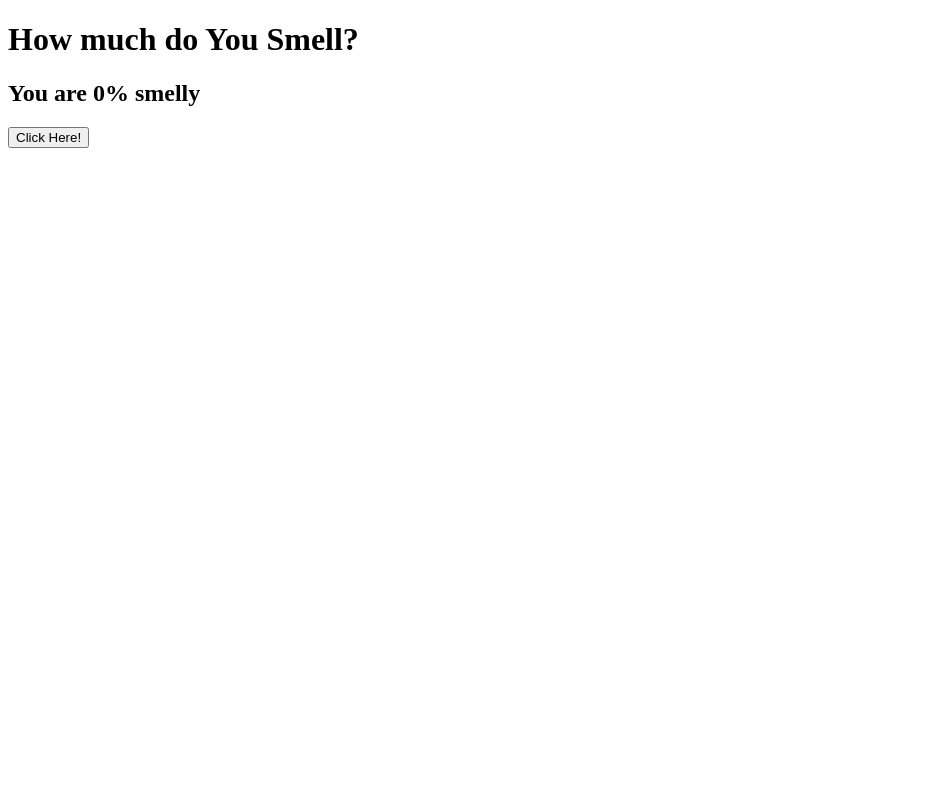
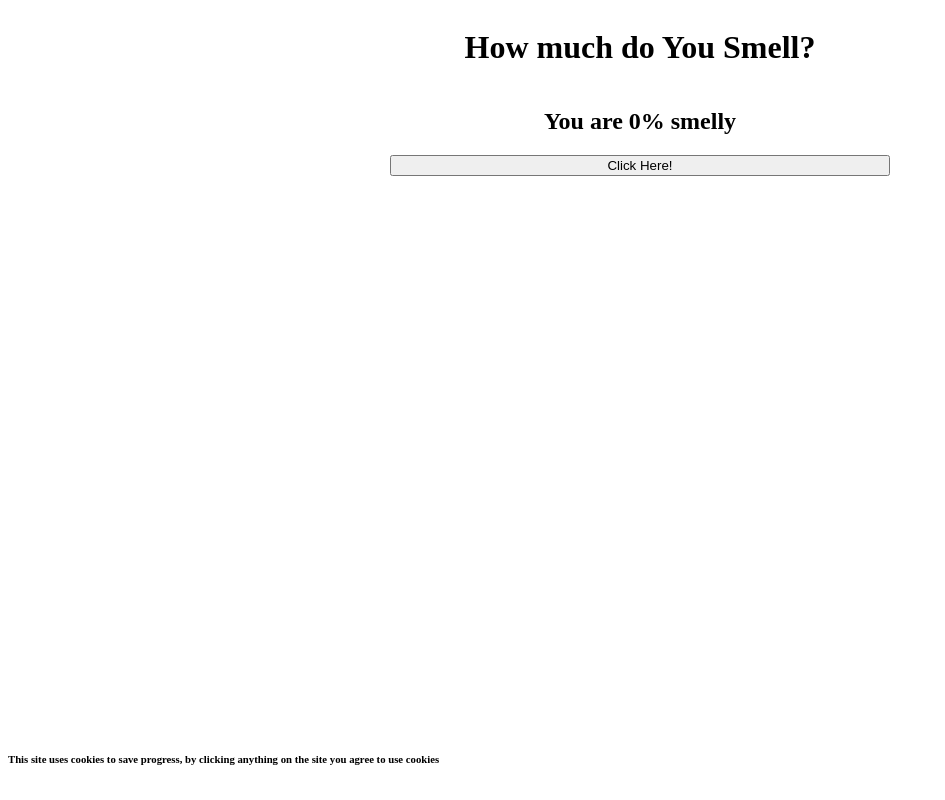
Before and after one commit to kristy-fournier/kristy-fournier.github.io, a plain HTML site: page YouSmell/index.html in a window 1280 px wide. Shown: the whole page, without its empty margins (0-945 px from the left). Drawn offline with Linux system fonts and the light colour scheme.

Commit message:
fixed some stuff also cookies exist now

```diff
--- a/YouSmell/index.html
+++ b/YouSmell/index.html
@@ -2,13 +2,18 @@
 <html>
     <head>
         <title>You Smell: The Game</title>
+        <meta name="viewport" content="width=device-width, initial-scale=1.0" />
         <link rel="stylesheet" href="styles.css">
     </head>
     <body>
+        <div id="mainshoot">
         <h1>How much do You Smell?</h1>
         <h2 id="smellLine">You are 0% smelly</h2>
         <button id="smellbutton">Click Here!</button>
-
+        </div>
+        <footer id="footerlolz">
+            <h6>This site uses cookies to save progress, by clicking anything on the site you agree to use cookies</h6>
+        </footer>
         <script src="scripts.js"></script>
     </body>
 </html>
--- a/YouSmell/scripts.js
+++ b/YouSmell/scripts.js
@@ -1,7 +1,29 @@
 let smell = 0;
-function doFunction() {
+function getCookie(cname) {
+    let name = cname + "=";
+    let decodedCookie = decodeURIComponent(document.cookie);
+    let ca = decodedCookie.split(';');
+    for(let i = 0; i <ca.length; i++) {
+      let c = ca[i];
+      while (c.charAt(0) == ' ') {
+        c = c.substring(1);
+      }
+      if (c.indexOf(name) == 0) {
+        return c.substring(name.length, c.length);
+      }
+    }
+    return "";
+  }
+function smellIncrease() {
+    smell = smell + 1;
     document.getElementById("smellLine").innerHTML = "You are " + smell + "% smelly";
-    smell = smell + 1;
+
+    document.cookie = "smell="+smell+"; path=/;";
 }
 
-document.getElementById("smellbutton").onclick = doFunction();
+console.log(getCookie("smell"));
+smell = Number(getCookie("smell"));
+
+document.getElementById("smellbutton").onclick = smellIncrease;
+
+document.getElementById("smellLine").innerHTML = "You are " + smell + "% smelly";
--- a/YouSmell/styles.css
+++ b/YouSmell/styles.css
@@ -1,3 +1,14 @@
-body {
-    align-self: center;
+#mainshoot {
+    text-align: center;
+    min-height: 90vh;
+    display: flex;
+    flex-direction: column;
+    max-width: 500px;
+    margin: auto;
 }
+h1 {
+    size: 200%;
+}
+[id="footerlolz"] {
+    margin-top: auto;
+}
```
